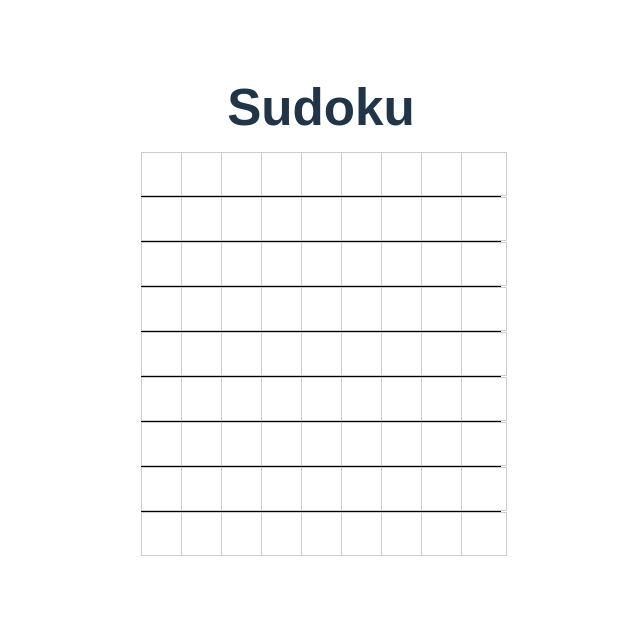
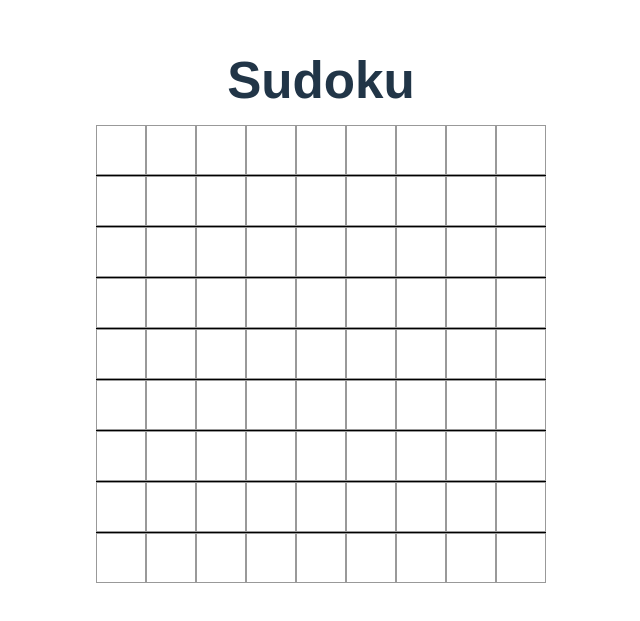
Before and after one commit to blovelace84/sudoku-app-repo, a Svelte app in the folder sudoku-app/: page / in a window 1280 px wide. Shown: the part 115-736 px from the top of the page, without its empty margins (319-959 px from the left). Built offline with nearby package versions, Linux system fonts and the light colour scheme.

Commit message:
udpate components Board and Cell

```diff
--- a/sudoku-app/src/components/Board.svelte
+++ b/sudoku-app/src/components/Board.svelte
@@ -1,13 +1,16 @@
 <script>
   import Cell from "./Cell.svelte";
+  import { getBoardErrors } from "../lib/sudoku.js";
+
   export let board;
+  $: errors = getBoardErrors(board);
 </script>
 
 <div class="board">
   {#each board as row, i}
     <div class="row">
       {#each row as cell, j}
-        <Cell {cell} row={i} col={j} />
+        <Cell bind:value={board[i][j]} row={i} col={j} {errors} />
       {/each}
     </div>
   {/each}
@@ -21,6 +24,6 @@
   }
   .row {
     display: grid;
-    grid-template-columns: repeat(9, 40px);
+    grid-template-columns: repeat(9, 50px);
   }
 </style>
--- a/sudoku-app/src/components/Cell.svelte
+++ b/sudoku-app/src/components/Cell.svelte
@@ -1,15 +1,16 @@
 <script>
-  export let cell;
+  export let value = null;
   export let row;
   export let col;
-
-  let value = cell;
+  export let errors = []; // pass errors array if needed
 
   function handleInput(e) {
     const val = parseInt(e.target.value);
-    if (!isNaN(val) && val >= 1 && val <= 9) value = value;
+    if (!isNaN(val) && val >= 1 && val <= 9) value = val;
     else value = null;
   }
+
+  $: isError = errors.some(([r, c]) => r === row && c === col);
 </script>
 
 <input
@@ -18,16 +19,20 @@
   on:input={handleInput}
   maxlength="1"
   class="cell"
-  data-row={row}
-  data-col={col}
+  class:error={isError}
 />
 
 <style>
   .cell {
-    width: 40px;
-    height: 40px;
+    width: 50px;
+    height: 50px;
     text-align: center;
     font-size: 1.5rem;
-    border: 1px solid #ccc;
+    border: 1px solid #999;
+    box-sizing: border-box;
+  }
+
+  .error {
+    background-color: #ffcccc;
   }
 </style>
--- /dev/null
+++ b/sudoku-app/src/lib/sudoku.js
@@ -0,0 +1,33 @@
+// Check if placing `num` at board[row][col] is valid
+export function isValid(board, row, col, num) {
+  // Check row
+  for (let x = 0; x < 9; x++) if (board[row][x] === num) return false;
+
+  // Check column
+  for (let y = 0; y < 9; y++) if (board[y][col] === num) return false;
+
+  // Check 3x3 box
+  const startRow = row - (row % 3);
+  const startCol = col - (col % 3);
+  for (let i = 0; i < 3; i++)
+    for (let j = 0; j < 3; j++)
+      if (board[startRow + i][startCol + j] === num) return false;
+
+  return true;
+}
+
+// Check the whole board for errors
+export function getBoardErrors(board) {
+  const errors = [];
+  for (let i = 0; i < 9; i++) {
+    for (let j = 0; j < 9; j++) {
+      const val = board[i][j];
+      if (val != null) {
+        board[i][j] = null; // temporarily remove
+        if (!isValid(board, i, j, val)) errors.push([i, j]);
+        board[i][j] = val; // restore
+      }
+    }
+  }
+  return errors; // array of [row, col] that are invalid
+}
```
